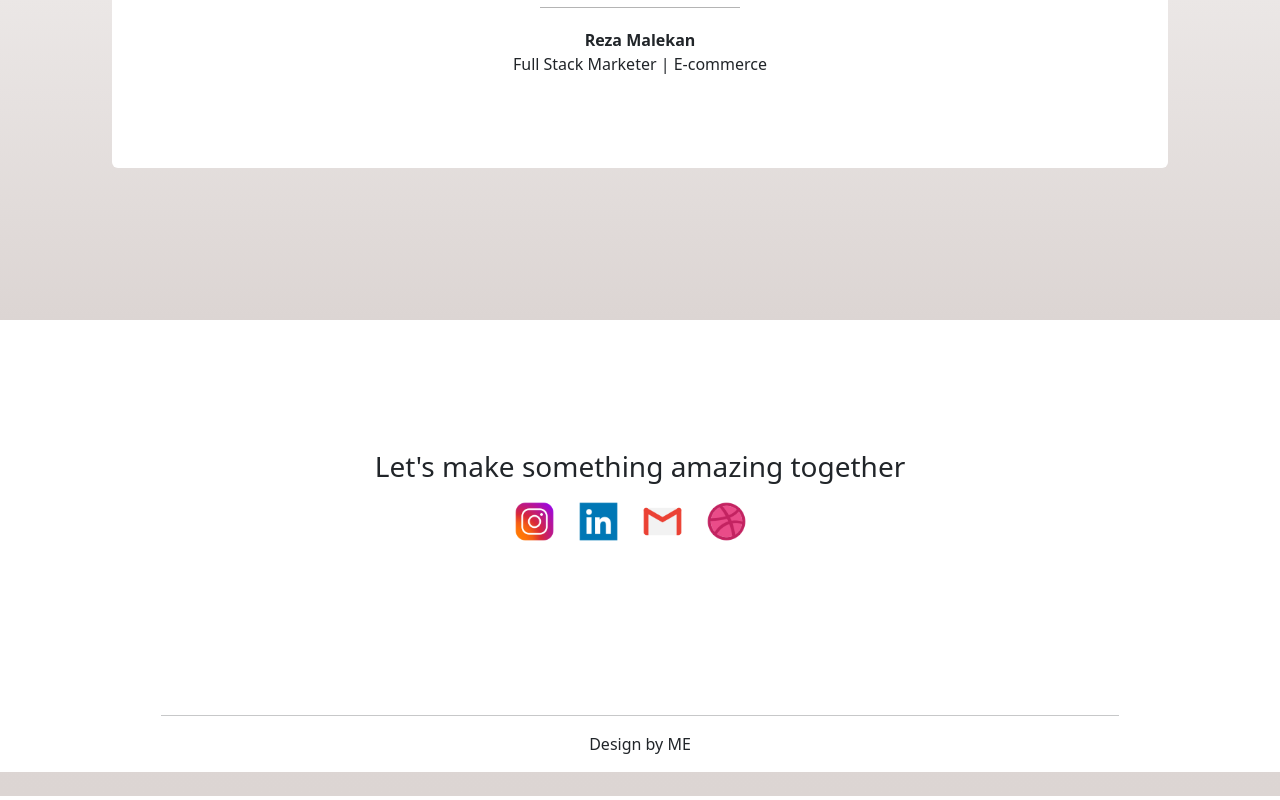
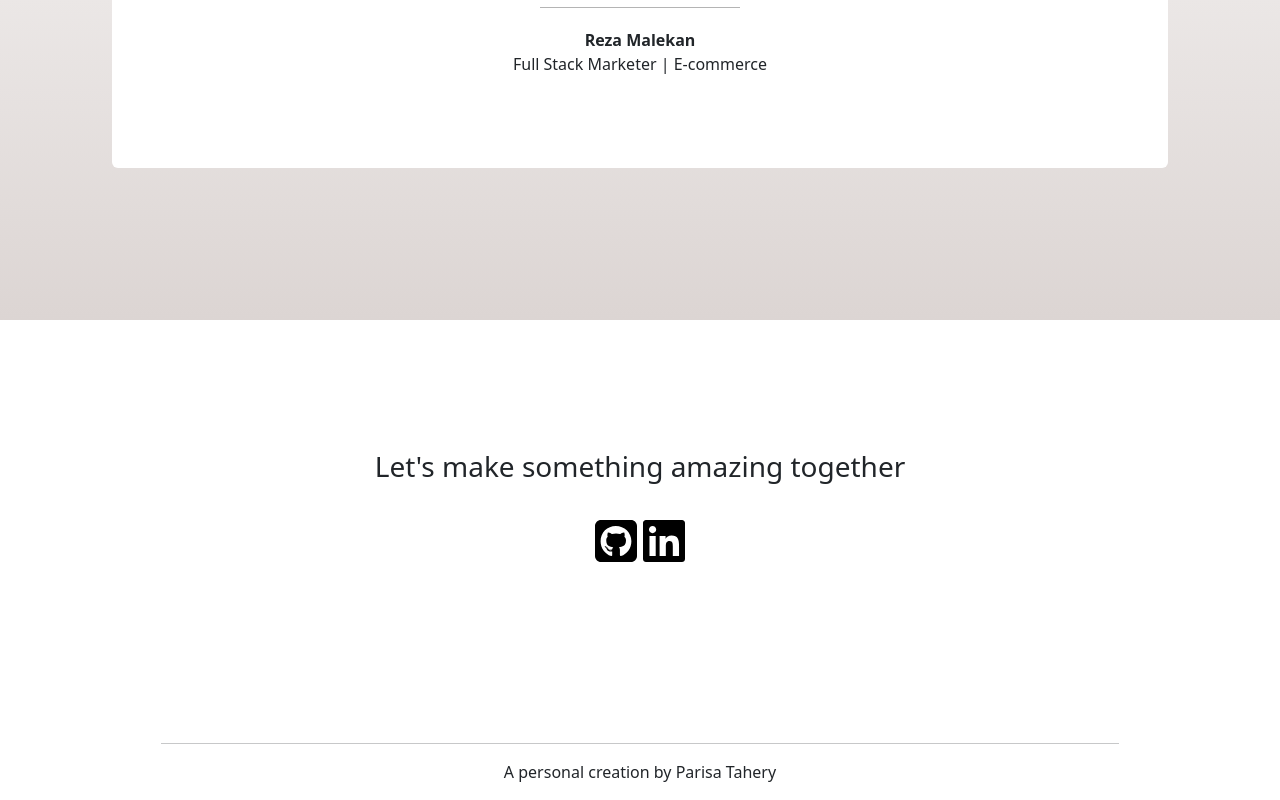
Before and after one commit to Parisa7422/Portfolio-v2, a React (Vite) app: page / in a window 1280 px wide. Shown: the part 3695-4495 px from the top of the page. Built offline with nearby package versions, Linux system fonts and the light colour scheme.

Commit message:
issues fix and content changed

```diff
--- a/index.html
+++ b/index.html
@@ -2,7 +2,7 @@
 <html lang="en">
   <head>
     <meta charset="UTF-8" />
-    <link rel="icon" type="image/svg+xml" href="/public/favicon.png" />
+    <link rel="icon" type="image/svg+xml" href="/public/favicon.ico" />
     <meta name="viewport" content="width=device-width, initial-scale=1.0" />
     <title>Parisa Tahery</title>
   </head>
--- a/src/components/Contact.jsx
+++ b/src/components/Contact.jsx
@@ -1,31 +1,16 @@
-import instagramIcon from "../assets/icon/instagram_icon.png";
-import dribbbleIcon from "../assets/icon/dribbble_icon.png";
-import gmailIcon from "../assets/icon/gmail_icon.png";
-import linkedinIcon from "../assets/icon/linkedin_icon.png";
+import { FaSquareGithub, FaLinkedin } from "react-icons/fa6";
 const information = [
   {
     id: 1,
-    title: "instagram",
-    icon: instagramIcon,
-    url: "http://www.instagram.com/parisa7422",
+    title: "github",
+    icon: <FaSquareGithub />,
+    url: "https://github.com/Parisa7422",
   },
   {
     id: 2,
     title: "linkedin",
-    icon: linkedinIcon,
+    icon: <FaLinkedin />,
     url: "http://www.linkedin.com/in/parisa-taheri-a6688a13b",
-  },
-  {
-    id: 3,
-    title: "gmail",
-    icon: gmailIcon,
-    url: "#",
-  },
-  {
-    id: 4,
-    title: "dribbble",
-    icon: dribbbleIcon,
-    url: "#",
   },
 ];
 
@@ -41,8 +26,8 @@ function Contact() {
         <div className="social-media-container d-flex justify-content-center">
           <ul className="d-flex p-2">
             {information.map((item) => (
-              <a key={item.id} href={item.url}>
-                <img src={item.icon} style={{ width: "70%" }} />
+              <a key={item.id} href={item.url} className="social-media-icon">
+                {item.icon}
               </a>
             ))}
           </ul>
--- a/src/components/Footer.jsx
+++ b/src/components/Footer.jsx
@@ -1,8 +1,8 @@
 function Footer() {
   return (
-    <div className="footer-section d-flex flex-column align-items-center mb-4 pb-3">
+    <div className="footer-section d-flex flex-column align-items-center  pb-3">
       <hr className="w-75" />
-      <span>Design by ME</span>
+      <span>A personal creation by Parisa Tahery</span>
     </div>
   );
 }
--- a/src/index.css
+++ b/src/index.css
@@ -22,11 +22,25 @@ h2{
     letter-spacing: .05rem;
 }
 
+/************ CONTACT SECTION **********/
+
 .contact-section, .footer-section{
     background-color: #fff;
     padding: .1em;
 }
-    /************ BOOTSTRAP TAGS **********/
+
+.social-media-icon {
+    font-size: 3em;
+    color: #000000; /* Change this to the desired color */
+    transition: color 0.3s;
+  }
+
+  .social-media-icon:hover {
+    color: #347949; /* Optional: Change the color when hovered */
+  }
+
+
+/************ BOOTSTRAP TAGS **********/
 
 .container{
     margin: 8em auto;
```
Also changed, not shown: public/favicon.png (deleted), 1 other file (tests, documents, lock files or other folders).
